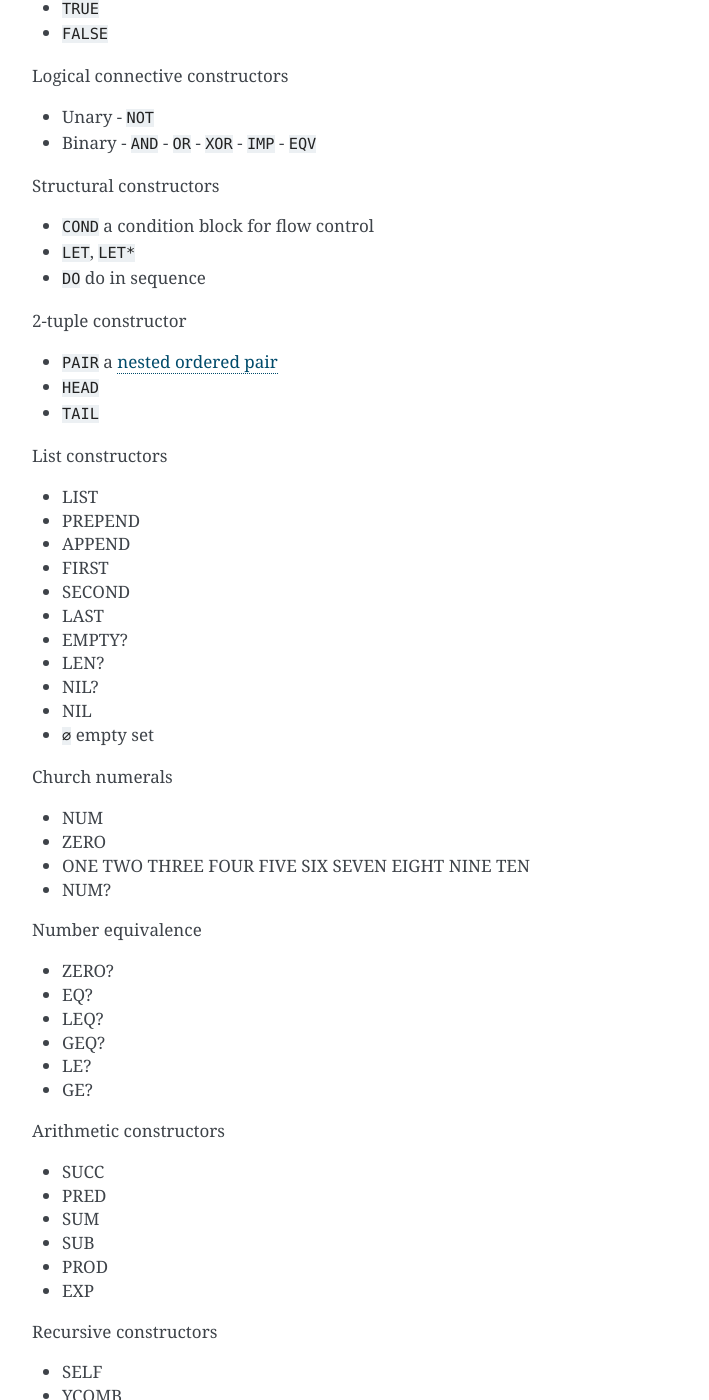
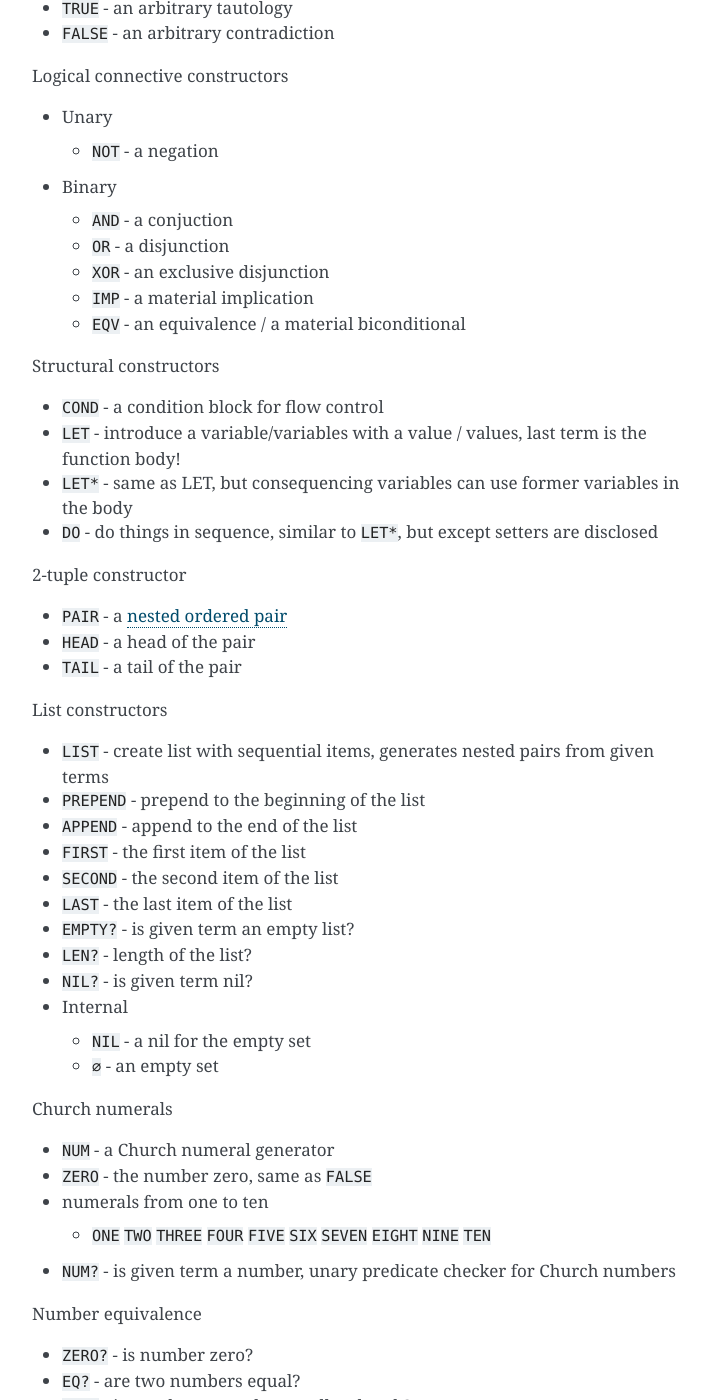
Before and after one commit to markomanninen/calchylus, a Sphinx documentation site: the page built from doc/macros.rst, in a window 1280 px wide and 1400 px high, scrolled down 488 px. Shown: the whole window, without its empty margins (388-1097 px from the left). Built offline with Sphinx 7.4.7, drawn with Linux system fonts in a browser that asks for light colours; pages that are not in the unit, such as notebooks, are missing from menus; some of the changed text lies outside the part shown.

Commit message:
short explanations

```diff
--- a/doc/macros.rst
+++ b/doc/macros.rst
@@ -14,85 +14,94 @@ module:
 
 Basic constructors
 
-- ``APP`` (application)
-- ``CONST`` constant
-- ``IDENT`` - identity
+- ``APP`` - an application
+- ``CONST`` - a constant
+- ``IDENT`` - an identity
 
 Boolean constructors
 
-- ``TRUE``
-- ``FALSE``
+- ``TRUE`` - an arbitrary tautology
+- ``FALSE`` - an arbitrary contradiction
 
 Logical connective constructors
 
 - Unary
-  - ``NOT``
+
+  - ``NOT`` - a negation
 
 - Binary
-  - ``AND``
-  - ``OR``
-  - ``XOR``
-  - ``IMP``
-  - ``EQV``
+
+  - ``AND`` - a conjuction
+  - ``OR`` - a disjunction
+  - ``XOR`` - an exclusive disjunction
+  - ``IMP`` - a material implication
+  - ``EQV`` - an equivalence / a material biconditional
 
 Structural constructors
 
-- ``COND`` a condition block for flow control
-- ``LET``, ``LET*``
-- ``DO`` do in sequence
+- ``COND`` - a condition block for flow control
+- ``LET`` - introduce a variable/variables with a value / values, last term is the function body!
+- ``LET*`` - same as LET, but consequencing variables can use former variables in the body
+- ``DO`` - do things in sequence, similar to ``LET*``, but except setters are disclosed
 
 2-tuple constructor
 
-- ``PAIR`` a `nested ordered pair <https://en.wikipedia.org/wiki/Tuple#Tuples_as_nested_ordered_pairs>`__
-- ``HEAD``
-- ``TAIL``
+- ``PAIR`` - a `nested ordered pair <https://en.wikipedia.org/wiki/Tuple#Tuples_as_nested_ordered_pairs>`__
+- ``HEAD`` - a head of the pair
+- ``TAIL`` - a tail of the pair
 
 List constructors
 
-- LIST
-- PREPEND
-- APPEND
-- FIRST
-- SECOND
-- LAST
-- EMPTY?
-- LEN?
-- NIL?
-- NIL
-- ``∅`` empty set
+- ``LIST`` - create list with sequential items, generates nested pairs from given terms
+- ``PREPEND`` - prepend to the beginning of the list
+- ``APPEND`` - append to the end of the list
+- ``FIRST`` - the first item of the list
+- ``SECOND`` - the second item of the list
+- ``LAST`` - the last item of the list
+- ``EMPTY?`` - is given term an empty list?
+- ``LEN?`` - length of the list?
+- ``NIL?`` - is given term nil?
+
+- Internal
+
+  - ``NIL`` - a nil for the empty set
+  - ``∅`` - an empty set
 
 Church numerals
 
-- NUM
-- ZERO
-- ONE TWO THREE FOUR FIVE SIX SEVEN EIGHT NINE TEN
-- NUM?
+- ``NUM`` - a Church numeral generator
+- ``ZERO`` - the number zero, same as ``FALSE``
+- numerals from one to ten
+
+  - ``ONE`` ``TWO`` ``THREE`` ``FOUR`` ``FIVE`` ``SIX`` ``SEVEN`` ``EIGHT`` ``NINE`` ``TEN``
+
+- ``NUM?`` - is given term a number, unary predicate checker for Church numbers
 
 Number equivalence
 
-- ZERO?
-- EQ?
-- LEQ?
-- GEQ?
-- LE?
-- GE?
+- ``ZERO?`` - is number zero?
+- ``EQ?`` - are two numbers equal?
+- ``LEQ?`` - is number a equal or smaller than b?
+- ``GEQ?`` - is number a equal or greater than b?
+- ``LE?`` - is number a less than b?
+- ``GE?`` - is number a greater than b?
 
 Arithmetic constructors
 
-- SUCC
-- PRED
-- SUM
-- SUB
-- PROD
-- EXP
+- ``SUCC`` - a successor of a number
+- ``PRED`` - a predecessor of a number
+- ``SUM`` - a summa of two numbers
+- ``SUB`` - a substraction of two numbers
+- ``PROD`` - a product of two numbers
+- ``EXP`` - the nth power of number x
 
 Recursive constructors
 
-- SELF
-- YCOMB
+- ``SELF`` - a self application
+- ``YCOMB`` - an Y combinator
 
 Sample mathematical functions
 
-- SUMMATION
-- FACTORIAL
-- FIBONACCI
+- ``SUMMATION`` - thte nth triangular number
+- ``FACTORIAL`` - a product of numbers up to n
+- ``FIBONACCI`` - the nth Fibonacci number
```
